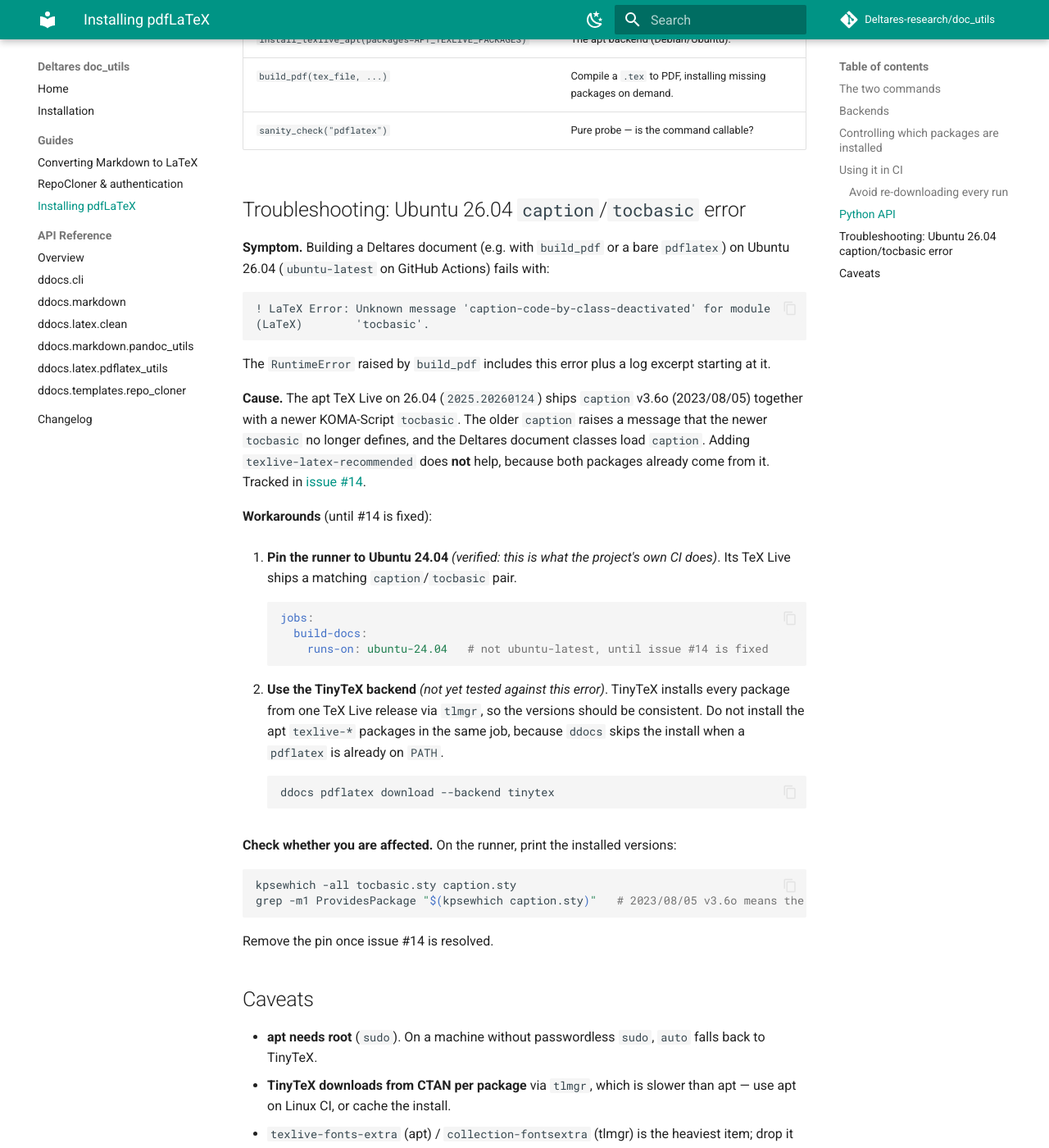
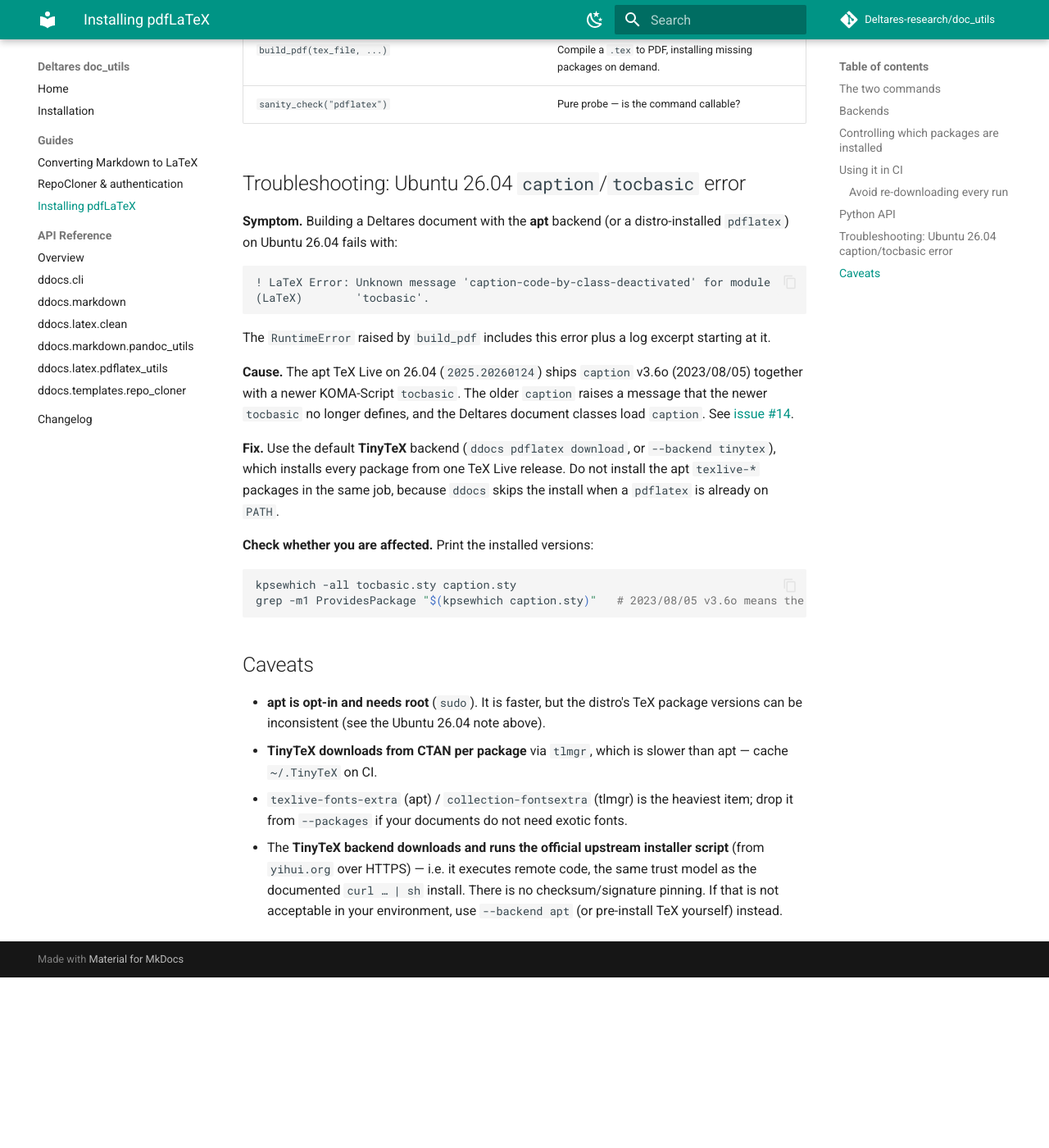
Before and after one commit to Deltares-research/doc_utils, an MkDocs documentation site: the page built from docs/guides/installing-pdflatex.md, in a window 1280 px wide and 1400 px high, scrolled down 2764 px. Shown: the whole window at 82% size. Built offline with MkDocs 1.6.1 and Material for MkDocs 9.7.7, drawn with Linux system fonts in a browser that asks for light colours; comment, search, counter and statistics services are not loaded; after the commit the page ends 3956 px from its top, so only the background shows below that; some of the changed text lies outside the part shown.

Commit message:
fix(latex): default to TinyTeX on Linux and restore ubuntu-latest in CI (#23)
  The apt TeX Live on Ubuntu 26.04 ships a caption older than its
  KOMA-Script tocbasic, which breaks the Deltares template build.
  Installing every TeX package from one TinyTeX release avoids the
  version skew.

  - Make backend="auto" install TinyTeX on every platform; apt is now
    opt-in via --backend apt
  - Restore ubuntu-latest in CI, drop the ubuntu-24.04 pin and the apt
    TeX Live step, and cache ~/.TinyTeX
  - Update CLI help, docstrings, MkDocs guides, README and reference
    pages for the new default
  - Cover the auto and opt-in apt backends in unit tests

  Closes #14

````diff
--- a/docs/guides/installing-pdflatex.md
+++ b/docs/guides/installing-pdflatex.md
@@ -24,13 +24,13 @@ ddocs pdflatex download     # install using the best available backend
 
 | Backend              | When it is used           | Notes                                                                                                                |
 |----------------------|---------------------------|----------------------------------------------------------------------------------------------------------------------|
-| **apt**              | Debian/Ubuntu with `sudo` | `apt-get install texlive-*` — prebuilt `.deb`s from a fast mirror; by far the quickest on CI. Needs root.            |
-| **tinytex**          | everywhere else           | Downloads and runs the official **TinyTeX** installer (root-free, cross-platform) and `tlmgr install`s the packages. |
-| **auto** *(default)* | —                         | Use **apt** when `apt-get` is available on Linux, otherwise fall back to **TinyTeX**.                                |
+| **tinytex**          | everywhere                | Downloads and runs the official **TinyTeX** installer (root-free, cross-platform) and `tlmgr install`s the packages. All packages come from one TeX Live release, so versions are consistent. |
+| **apt**              | opt-in; Debian/Ubuntu with `sudo` | `apt-get install texlive-*` — prebuilt `.deb`s from a fast mirror. Needs root, and the distro's package versions can be mutually incompatible (see [Troubleshooting](#troubleshooting-ubuntu-2604-captiontocbasic-error)). |
+| **auto** *(default)* | —                         | Same as **tinytex** on every platform.                                                                               |
 
 ```bash
-ddocs pdflatex download --backend auto      # default: apt on Debian/Ubuntu, else TinyTeX
-ddocs pdflatex download --backend apt        # force apt (fast; needs sudo)
+ddocs pdflatex download --backend auto      # default: TinyTeX
+ddocs pdflatex download --backend apt        # opt in to apt (faster; needs sudo)
 ddocs pdflatex download --backend tinytex    # force TinyTeX (no root, any OS)
 ```
 
@@ -64,17 +64,13 @@ compiles:
 ```yaml
 - run: pip install "git+https://github.com/Deltares-research/doc_utils.git"
 - run: ddocs get-tex-template --output-dir ./latex --no-ssh
-- run: ddocs pdflatex download          # auto -> apt on Ubuntu runners (fast)
+- run: ddocs pdflatex download          # auto -> TinyTeX
 - run: pdflatex docs/manual.tex          # bare pdflatex; packages are already present
 ```
 
-On an Ubuntu runner the `auto` backend picks **apt**, so this is fast and the
-`texlive-*` packages (e.g. `lipsum.sty`) are available to the bare `pdflatex` step.
-
-!!! warning "Ubuntu 26.04 runners"
-    On `ubuntu-latest` (now Ubuntu 26.04) the apt TeX Live currently fails to build the Deltares
-    templates. Until this is fixed, pin the job to `ubuntu-24.04`. See
-    [Troubleshooting](#troubleshooting-ubuntu-2604-captiontocbasic-error).
+The `auto` backend installs **TinyTeX**, so every TeX package (e.g. `caption`, `tocbasic`, `lipsum.sty`) comes from
+one consistent TeX Live release and works the same on any runner image. The project's own CI builds the Deltares
+templates this way on `ubuntu-latest` (Ubuntu 26.04).
 
 ### Avoid re-downloading every run
 
@@ -83,7 +79,7 @@ The bytes only need to land once. Cache the TeX install between runs:
 ```yaml
 - uses: actions/cache@v4
   with:
-    path: ~/.TinyTeX            # or the apt cache for the apt backend
+    path: ~/.TinyTeX
     key: tex-${{ runner.os }}-v1
 ```
 
@@ -96,9 +92,9 @@ The same functionality is available programmatically from `ddocs.latex`:
 ```python
 from ddocs.latex import check_pdflatex_installed, build_pdf
 
-# Ensure pdflatex is available (apt or TinyTeX), installing the default packages
+# Ensure pdflatex is available (TinyTeX by default), installing the default packages
 check_pdflatex_installed()                       # -> True/False
-check_pdflatex_installed(backend="tinytex")       # force a backend
+check_pdflatex_installed(backend="apt")           # opt in to apt (Debian/Ubuntu + sudo)
 check_pdflatex_installed(packages=["lipsum"])     # lean tinytex package set
 check_pdflatex_installed(install_packages=False)  # engine only
 
@@ -108,15 +104,15 @@ pdf = build_pdf("docs/manual.tex")                # -> Path to the produced PDF
 
 | Function | Purpose |
 | --- | --- |
-| `check_pdflatex_installed(install_packages=True, packages=..., backend="auto")` | Ensure `pdflatex` is present; install via apt/TinyTeX if needed. |
-| `install_texlive_apt(packages=APT_TEXLIVE_PACKAGES)` | The apt backend (Debian/Ubuntu). |
+| `check_pdflatex_installed(install_packages=True, packages=..., backend="auto")` | Ensure `pdflatex` is present; install via TinyTeX (or apt, opt-in) if needed. |
+| `install_texlive_apt(packages=APT_TEXLIVE_PACKAGES)` | The opt-in apt backend (Debian/Ubuntu). |
 | `build_pdf(tex_file, ...)` | Compile a `.tex` to PDF, installing missing packages on demand. |
 | `sanity_check("pdflatex")` | Pure probe — is the command callable? |
 
 ## Troubleshooting: Ubuntu 26.04 `caption`/`tocbasic` error
 
-**Symptom.** Building a Deltares document (e.g. with `build_pdf` or a bare `pdflatex`) on Ubuntu 26.04
-(`ubuntu-latest` on GitHub Actions) fails with:
+**Symptom.** Building a Deltares document with the **apt** backend (or a distro-installed `pdflatex`) on Ubuntu 26.04
+fails with:
 
 ```text
 ! LaTeX Error: Unknown message 'caption-code-by-class-deactivated' for module
@@ -127,44 +123,24 @@ The `RuntimeError` raised by `build_pdf` includes this error plus a log excerpt
 
 **Cause.** The apt TeX Live on 26.04 (`2025.20260124`) ships `caption` v3.6o (2023/08/05) together with a newer
 KOMA-Script `tocbasic`. The older `caption` raises a message that the newer `tocbasic` no longer defines, and the
-Deltares document classes load `caption`. Adding `texlive-latex-recommended` does **not** help, because both packages
-already come from it. Tracked in
-[issue #14](https://github.com/Deltares-research/doc_utils/issues/14).
+Deltares document classes load `caption`. See [issue #14](https://github.com/Deltares-research/doc_utils/issues/14).
 
-**Workarounds** (until #14 is fixed):
+**Fix.** Use the default **TinyTeX** backend (`ddocs pdflatex download`, or `--backend tinytex`), which installs every
+package from one TeX Live release. Do not install the apt `texlive-*` packages in the same job, because `ddocs` skips
+the install when a `pdflatex` is already on `PATH`.
 
-1. **Pin the runner to Ubuntu 24.04** *(verified: this is what the project's own CI does)*. Its TeX Live ships a
-   matching `caption`/`tocbasic` pair.
-
-    ```yaml
-    jobs:
-      build-docs:
-        runs-on: ubuntu-24.04   # not ubuntu-latest, until issue #14 is fixed
-    ```
-
-2. **Use the TinyTeX backend** *(not yet tested against this error)*. TinyTeX installs every package from one TeX Live
-   release via `tlmgr`, so the versions should be consistent. Do not install the apt `texlive-*` packages in the same
-   job, because `ddocs` skips the install when a `pdflatex` is already on `PATH`.
-
-    ```bash
-    ddocs pdflatex download --backend tinytex
-    ```
-
-**Check whether you are affected.** On the runner, print the installed versions:
+**Check whether you are affected.** Print the installed versions:
 
 ```bash
 kpsewhich -all tocbasic.sty caption.sty
 grep -m1 ProvidesPackage "$(kpsewhich caption.sty)"   # 2023/08/05 v3.6o means the old caption is installed
 ```
 
-Remove the pin once issue #14 is resolved.
-
 ## Caveats
 
-- **apt needs root** (`sudo`). On a machine without passwordless `sudo`, `auto` falls back
-  to TinyTeX.
-- **TinyTeX downloads from CTAN per package** via `tlmgr`, which is slower than apt — use
-  apt on Linux CI, or cache the install.
+- **apt is opt-in and needs root** (`sudo`). It is faster, but the distro's TeX package versions can be
+  inconsistent (see the Ubuntu 26.04 note above).
+- **TinyTeX downloads from CTAN per package** via `tlmgr`, which is slower than apt — cache `~/.TinyTeX` on CI.
 - `texlive-fonts-extra` (apt) / `collection-fontsextra` (tlmgr) is the heaviest item; drop
   it from `--packages` if your documents do not need exotic fonts.
 - The **TinyTeX backend downloads and runs the official upstream installer script** (from
````
Also changed, not shown: README.md (+2 -2 lines), docs/index.md (+2 -2 lines), docs/reference/index.md (+1 -1 lines), docs/reference/pdflatex_utils.md (+3 -3 lines), 4 other files.
